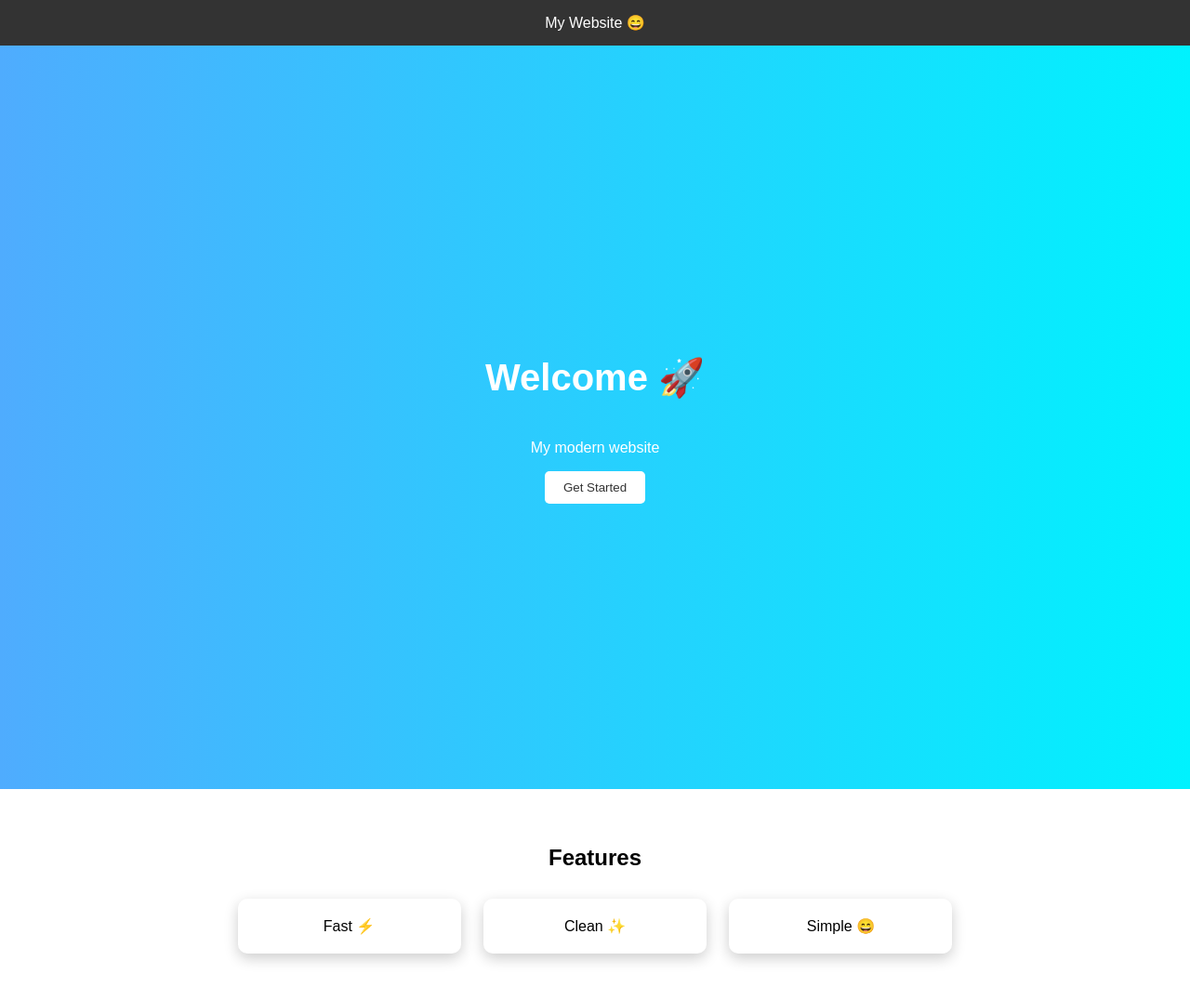
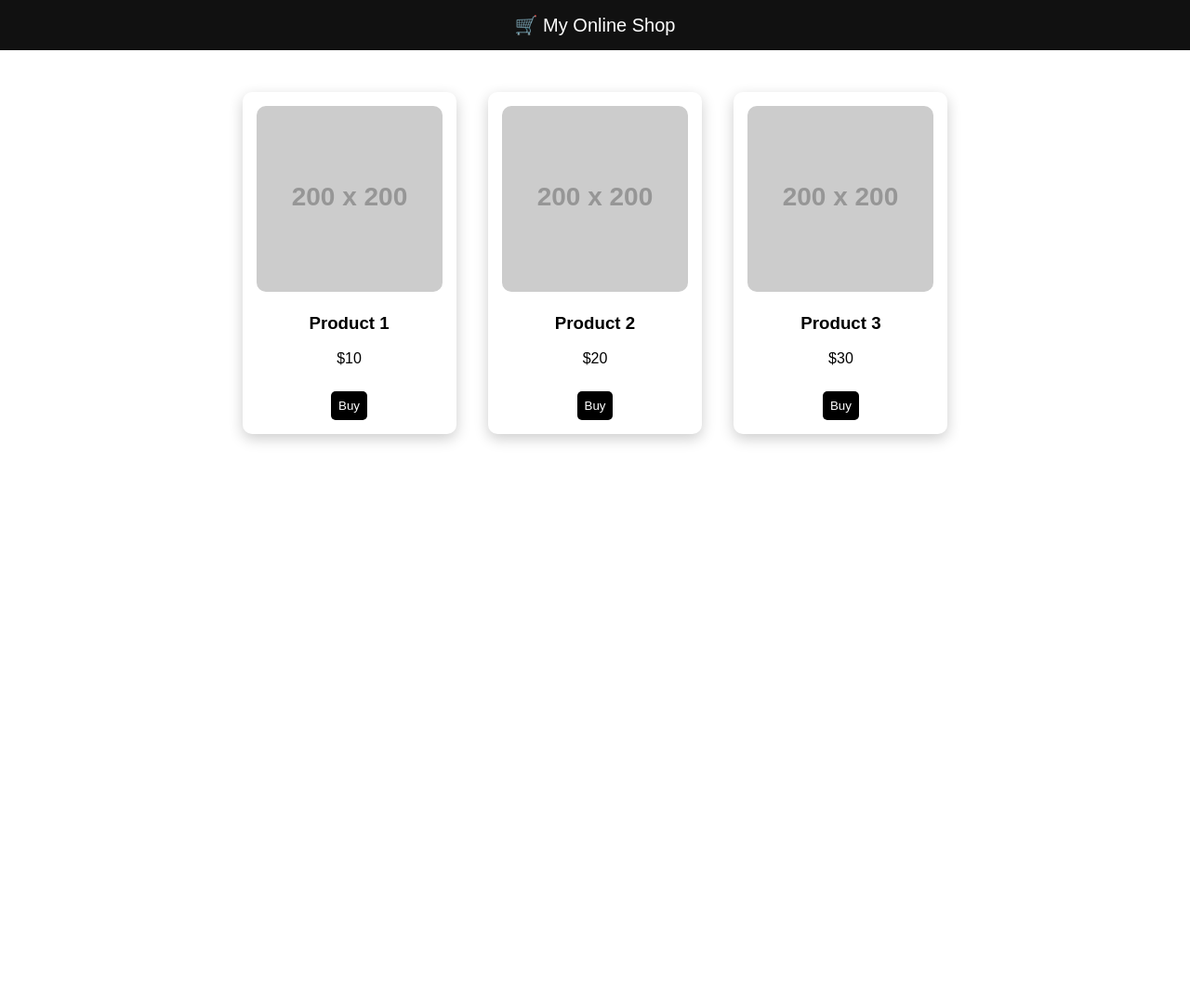
Before and after one commit to hiya-sketch/hiya, a plain HTML site: page index.html in a window 1280 px wide. Shown: the whole page at 93% size. After the commit the page ends 800 px from the top, so only its background shows below. Drawn offline with Linux system fonts and the light colour scheme; placeholder pictures from the web are drawn by us.

Commit message:
Update index.html

```diff
--- a/index.html
+++ b/index.html
@@ -1,7 +1,7 @@
 <!DOCTYPE html>
 <html>
 <head>
-<title>My Modern Site</title>
+<title>My Shop</title>
 
 <style>
 body {
@@ -11,50 +11,45 @@ body {
 
 /* Navbar */
 .navbar {
-  background: #333;
+  background: #111;
+  color: white;
   padding: 15px;
-  color: white;
+  text-align: center;
+  font-size: 20px;
+}
+
+/* Products */
+.products {
+  padding: 30px;
   text-align: center;
 }
 
-/* Hero Section */
-.hero {
-  height: 100vh;
-  background: linear-gradient(to right, #4facfe, #00f2fe);
-  color: white;
-  display: flex;
-  justify-content: center;
-  align-items: center;
-  flex-direction: column;
+.card {
+  display: inline-block;
+  width: 200px;
+  margin: 15px;
+  padding: 15px;
+  border-radius: 10px;
+  box-shadow: 0 5px 15px rgba(0,0,0,0.2);
 }
 
-.hero h1 {
-  font-size: 40px;
+.card img {
+  width: 100%;
+  border-radius: 10px;
 }
 
-.hero button {
-  padding: 10px 20px;
+.card button {
+  margin-top: 10px;
+  padding: 8px;
   border: none;
-  background: white;
-  color: #333;
+  background: black;
+  color: white;
   cursor: pointer;
   border-radius: 5px;
 }
 
-/* Section */
-.section {
-  padding: 40px;
-  text-align: center;
-}
-
-/* Card */
-.card {
-  display: inline-block;
-  width: 200px;
-  padding: 20px;
-  margin: 10px;
-  box-shadow: 0 5px 15px rgba(0,0,0,0.2);
-  border-radius: 10px;
+.card button:hover {
+  background: #333;
 }
 </style>
 
@@ -63,22 +58,39 @@ body {
 <body>
 
 <div class="navbar">
-  My Website 😄
+  🛒 My Online Shop
 </div>
 
-<div class="hero">
-  <h1>Welcome 🚀</h1>
-  <p>My modern website</p>
-  <button>Get Started</button>
+<div class="products">
+
+  <div class="card">
+    <img src="https://via.placeholder.com/200">
+    <h3>Product 1</h3>
+    <p>$10</p>
+    <button onclick="buy()">Buy</button>
+  </div>
+
+  <div class="card">
+    <img src="https://via.placeholder.com/200">
+    <h3>Product 2</h3>
+    <p>$20</p>
+    <button onclick="buy()">Buy</button>
+  </div>
+
+  <div class="card">
+    <img src="https://via.placeholder.com/200">
+    <h3>Product 3</h3>
+    <p>$30</p>
+    <button onclick="buy()">Buy</button>
+  </div>
+
 </div>
 
-<div class="section">
-  <h2>Features</h2>
-
-  <div class="card">Fast ⚡</div>
-  <div class="card">Clean ✨</div>
-  <div class="card">Simple 😄</div>
-</div>
+<script>
+function buy(){
+  alert("Item added to cart 😄");
+}
+</script>
 
 </body>
 </html>
```
